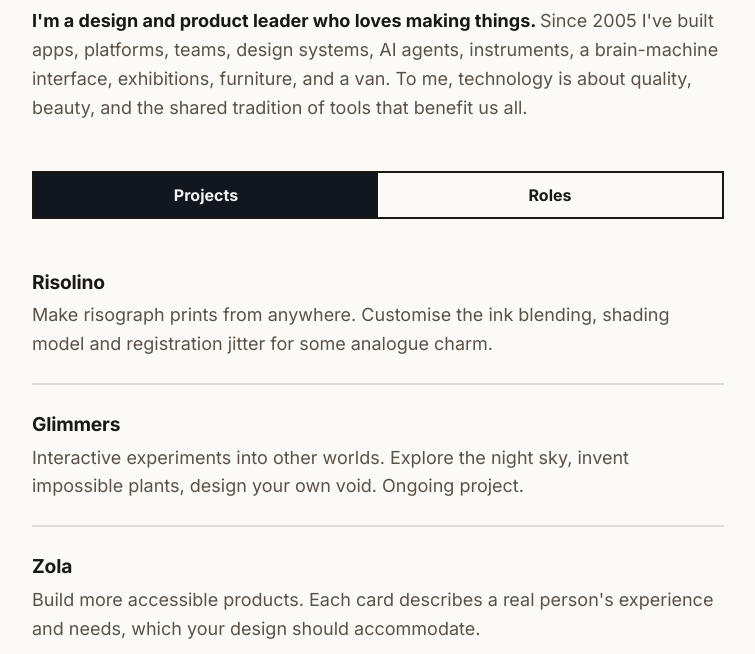
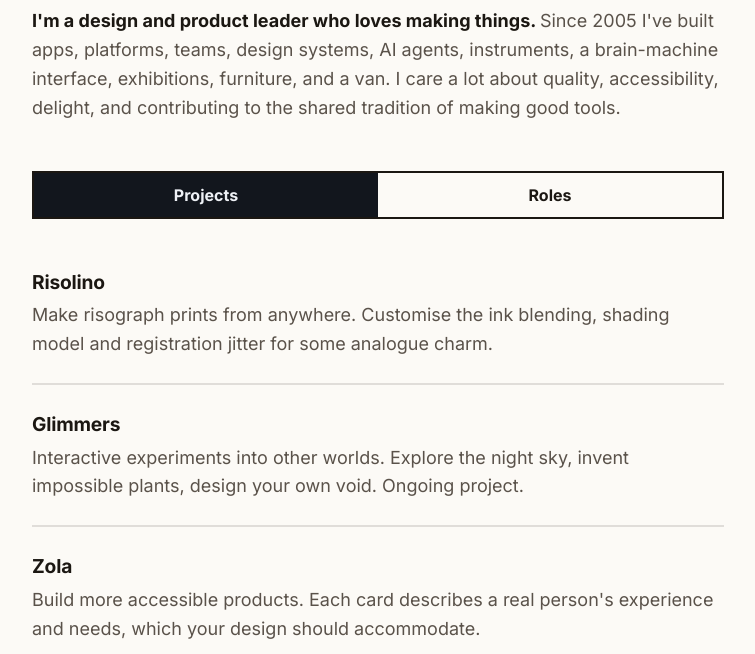
Before and after one commit to jackbush/jackbush.github.io, an Astro site: page / in a window 1280 px wide. Shown: the part 146-800 px from the top of the page, without its empty margins (262-1017 px from the left). Built offline with nearby package versions, Linux system fonts and the light colour scheme; Astro itself is replaced by a stand-in of ours.

Commit message:
finished intro text

```diff
--- a/src/pages/index.astro
+++ b/src/pages/index.astro
@@ -25,8 +25,9 @@ import { roles } from "../data/roles";
                 </strong>
                 Since 2005 I've built apps, platforms, teams, design systems, AI
                 agents, instruments, a brain-machine interface, exhibitions,
-                furniture, and a van. To me, technology is about quality,
-                beauty, and the shared tradition of tools that benefit us all.
+                furniture, and a van. I care a lot about quality, accessibility,
+                delight, and contributing to the shared tradition of making good
+                tools.
             </p>
         </section>
 
```
